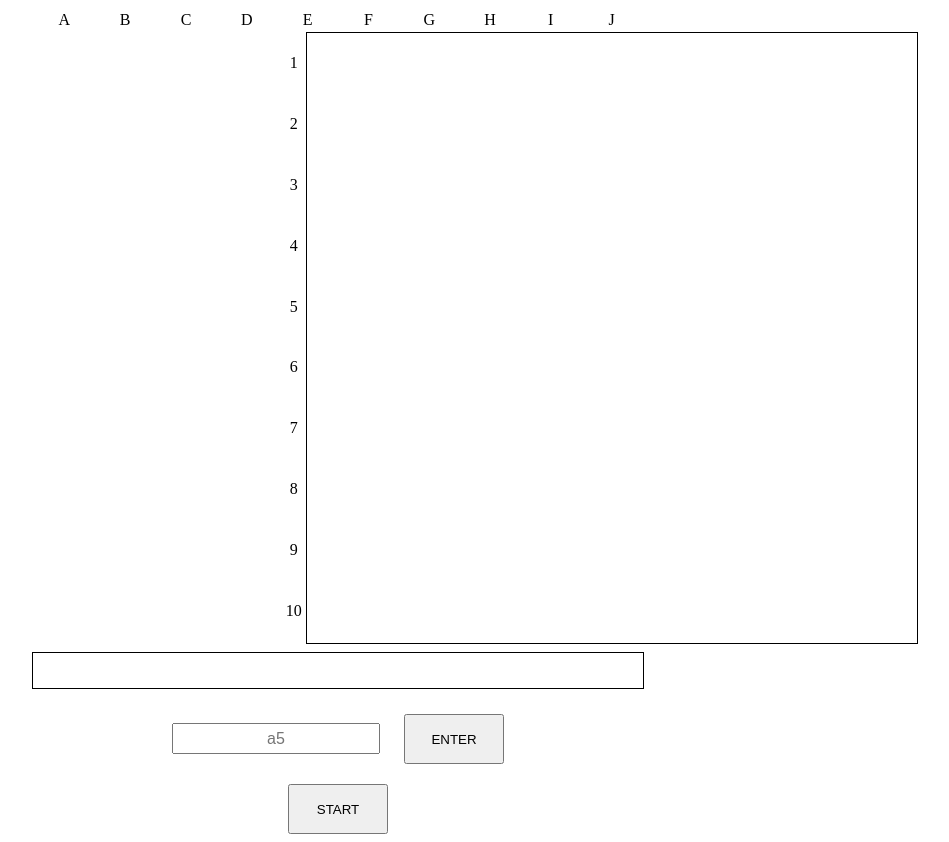
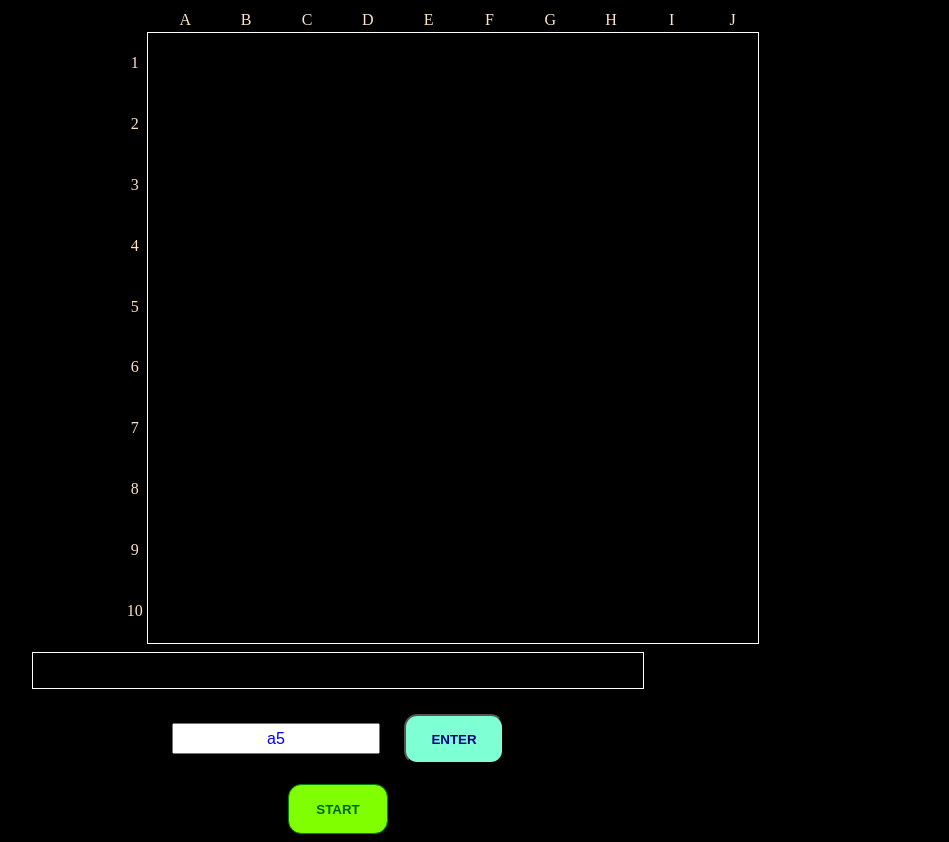
Before and after one commit to Laithlin/Battleship, a plain HTML site: page src/index.html in a window 1280 px wide. Shown: the whole page, without its empty margins (302-1251 px from the left). Drawn offline with Linux system fonts and the light colour scheme.

Commit message:
css sheet

```diff
--- /dev/null
+++ b/src/game_style.css
@@ -0,0 +1,87 @@
+body {
+    background-color: black;
+}
+
+#playerField {
+    display: block;
+    margin-left: auto;
+    margin-right: auto;
+    border: 1px solid white
+}
+td {
+    width: 57px;
+    text-align: center;
+}
+
+#upper-row {
+    display: block;
+    margin-left: 28rem;
+    margin-right: auto;
+    width: 610px;
+    color: bisque;
+}
+#leftRow {
+    margin-left: 26rem;
+    float: left;
+    width: 2%;
+    color: bisque;
+}
+
+.game {
+    text-align: center
+}
+
+#action {
+    text-align: center;
+    font-size: 24px;
+    font-weight: bold;
+    display: block;
+    margin-top: 620px;
+    margin-left: auto;
+    margin-right: auto;
+    height: 35px;
+    width: 610px;
+    border: 1px solid white
+}
+
+#input {
+    text-align: center;
+    margin-top: 10px;
+    height: 25px;
+    width: 200px;
+    font-size: 16px;
+}
+::placeholder {
+    color: blue;
+}
+
+#start {
+    margin-top: 20px;
+    width: 100px;
+    height: 50px;
+    border: 1px solid green;
+    background-color: chartreuse;
+    font-weight: bold;
+    color: darkgreen;
+    border-radius: 1em;
+}
+
+#start:hover {
+    background-color: darkgreen;
+    color: chartreuse;
+}
+
+#play {
+    width: 100px;
+    height: 50px;
+    margin-left: 20px;
+    background-color:aquamarine;
+    font-weight: bold;
+    color:darkblue;
+    border-radius: 1em;
+}
+
+#play:hover {
+    background-color: darkblue;
+    color: aquamarine;
+}
--- a/src/index.html
+++ b/src/index.html
@@ -3,44 +3,34 @@
 <head>
     <meta charset="UTF-8">
     <title>Battleship</title>
-    <style>
-        canvas {
-            /*display: block;*/
-            /*margin-left: auto;*/
-            /*margin-right: auto;*/
-        }
-        td {
-            width: 57px;
-            text-align: center;
-        }
-    </style>
+    <link rel="stylesheet" href="game_style.css">
 </head>
 <body>
+
 <div id="main">
-    <table style="  display: block; margin-left: auto; margin-right: auto; width: 610px">
+    <table id="upper-row">
         <td>A</td> <td>B</td> <td>C</td> <td>D</td> <td>E</td> <td>F</td>
         <td>G</td> <td>H</td> <td>I</td> <td>J</td>
-
     </table>
-    <div style="margin-left: 575px;float: left; width: 2%;">
-        <table style="  height: 610px">
+    <div id="leftRow">
+        <table style="height: 610px">
             <tr><td>1</td></tr> <tr><td>2</td></tr> <tr><td>3</td></tr> <tr><td>4</td></tr> <tr><td>5</td></tr>
             <tr><td>6</td></tr> <tr><td>7</td></tr> <tr><td>8</td></tr> <tr><td>9</td></tr> <tr><td>10</td></tr>
         </table>
     </div>
     <div style="float: left">
-        <canvas id="playerField" width="610" height="610" style="border: 1px solid black"></canvas>
+        <canvas id="playerField" width="610" height="610"></canvas>
     </div>
 
-    <div id="game" style="text-align: center">
-        <p id="action" style="text-align: center; font-size: 24px; font-weight: bold;
-         display: block; margin-top: 620px; margin-left: auto; margin-right: auto; height: 35px; width: 610px; border: 1px solid black"></p>
-        <input (keydown.enter)='playerMove()'  id="input" type="text" placeholder="a5" style="text-align: center; margin-top: 10px; height: 25px; width: 200px; font-size: 16px">
-        <button id="play" style="width: 100px; height: 50px; margin-left: 20px">ENTER</button>
+    <div class="game">
+        <p id="action"></p>
+        <input (keydown.enter)='playerMove()'  id="input" type="text" placeholder="a5">
+        <button id="play">ENTER</button>
 
     </div>
-    <div style="text-align: center">
-        <button id="start" style=" margin-top: 20px; width: 100px; height: 50px">START</button>
+
+    <div class="game">
+        <button id="start">START</button>
     </div>
 
     <script src="game.js"></script>
```
Also changed, not shown: 1 other file.
